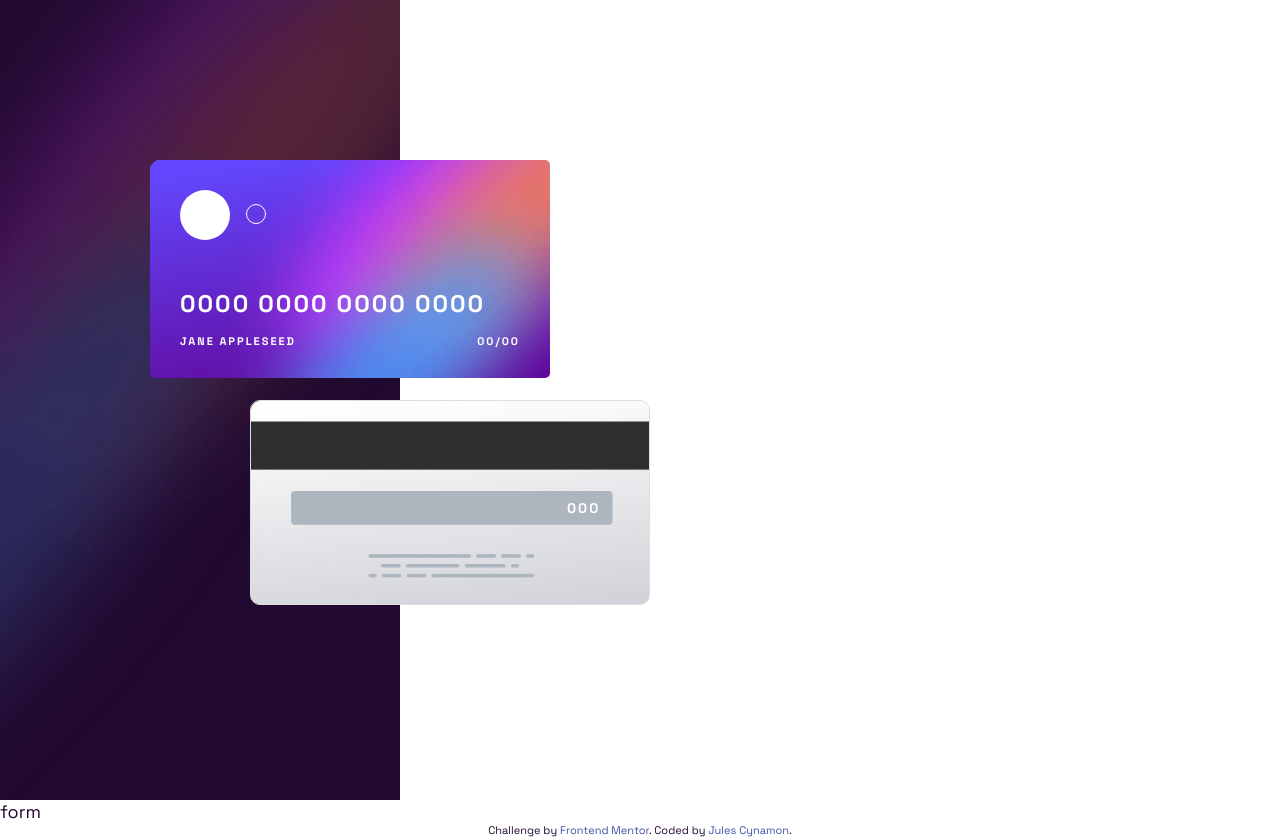
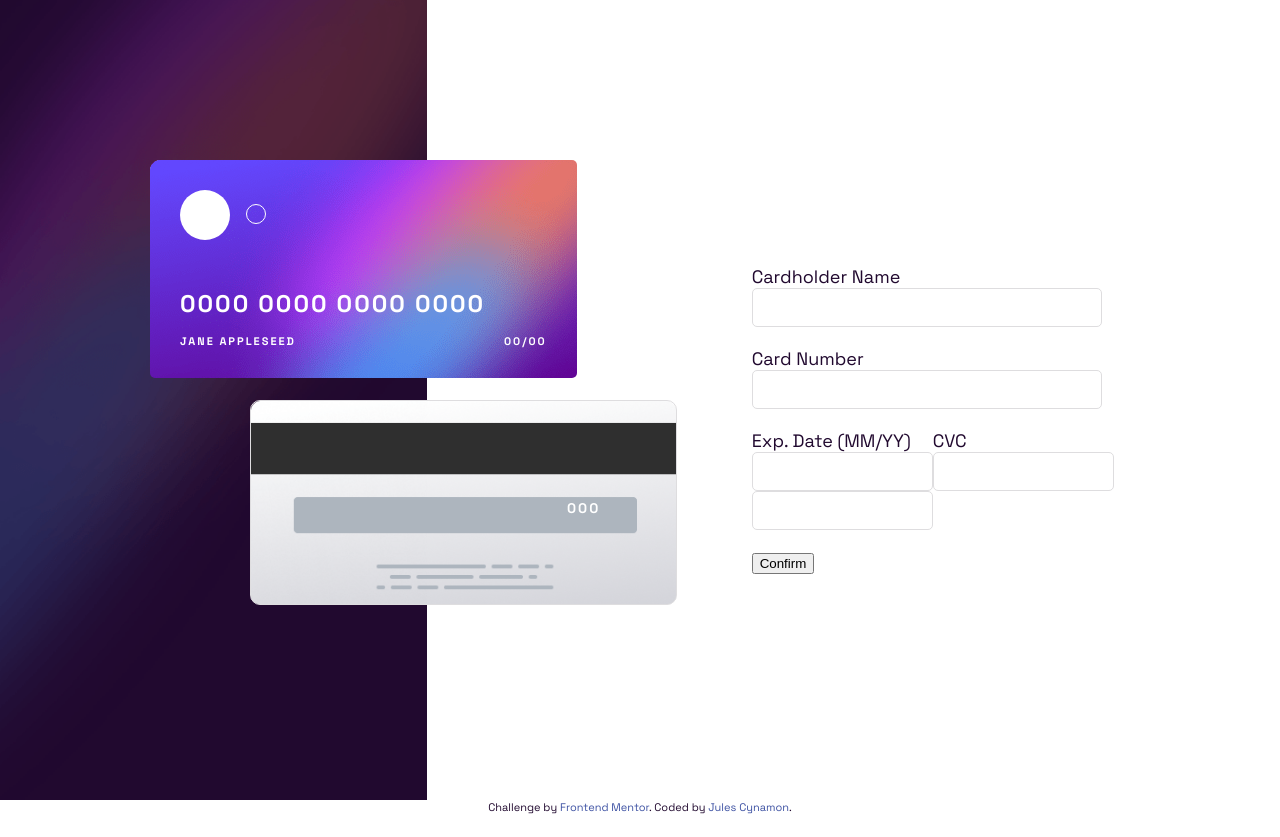
Before and after one commit to julescynamon/frontend-mentor-formcards, a React (Create React App) app: page / in a window 1280 px wide. After the commit the page ends 814 px from the top, so only its background shows below. Built offline with nearby package versions, Linux system fonts and the light colour scheme.

Commit message:
on attaue le form

```diff
--- a/src/Component/form/Form.js
+++ b/src/Component/form/Form.js
@@ -1,9 +1,10 @@
 import React from 'react';
 import CardForm from './cardForm/CardForm';
+import "./form.scss";
 
 export default function Form() {
     return (
-        <div>
+        <div className="card-form">
             <CardForm/>
         </div>
     )
--- a/src/Component/form/cardForm/CardForm.js
+++ b/src/Component/form/cardForm/CardForm.js
@@ -1,9 +1,33 @@
-import React from 'react'
+import React from 'react';
+import "./cardForm.scss";
 
 export default function CardFrom() {
     return (
-        <div>
-            form
-        </div>
+        <form>
+            <div className="form-name">
+                <label>Cardholder Name</label>
+                <input type="text" />
+            </div>
+            <div className="form-card-num">
+                <label>Card Number</label>
+                <input type="number" />
+            </div>
+            <div className="form-info">
+                <div className="date">
+                    <label>Exp. Date (MM/YY)</label>
+                    <input type="number" />
+                    <input type="number" />
+                </div>
+                <div className="cvc">
+                    <label>CVC</label>
+                    <input type="number" />
+                </div>
+            </div>
+            <div>
+            <button className="btn">
+                Confirm
+            </button>
+            </div>
+        </form>
     )
 }
--- /dev/null
+++ b/src/Component/form/cardForm/cardForm.scss
@@ -0,0 +1,11 @@
+.form-name,
+.form-card-num {
+    display: flex;
+    flex-direction: column;
+    margin-bottom: 20px;
+}
+
+.form-info {
+    display: flex;
+    margin-bottom: 20px;
+}
--- /dev/null
+++ b/src/Component/form/form.scss
@@ -0,0 +1,7 @@
+.card-form {
+    position: relative;
+    top: 30%;
+    left: 300px;
+    width: 400px;
+    padding: 25px;
+}
--- a/src/app.scss
+++ b/src/app.scss
@@ -1,6 +1,5 @@
-.app {
+.App {
     display: flex;
-    flex-direction: row;
 }
 
 .card {
@@ -13,6 +12,7 @@
 }
 
 .form {
+    flex: 2;
     display: flex;
     flex-direction: column;
 }
--- a/src/assets/styles/_base.scss
+++ b/src/assets/styles/_base.scss
@@ -41,6 +41,15 @@ img {
 
 input {
     font-family: var(--font-family);
+    border: 1px solid var(--light-grayish-violet);
+    border-radius: 5px;
+    padding: 10px;
+
+    &:focus {
+        outline: none;
+        border-image: var(--linear-gradient);
+        border-image-slice: 1;
+    }
 }
 
 ::placeholder {
--- a/src/assets/styles/_variables.scss
+++ b/src/assets/styles/_variables.scss
@@ -2,7 +2,8 @@
     // Primary
 
     // (active input border)
-    --linear-gradient: hsl(249, 99%, 64%) to hsl(278, 94%, 30%);
+    --linear-gradient: linear-gradient(90deg, rgba(100, 72, 254, 1) 0%, rgba(96, 5, 148, 1) 35%);
+    ;
     // input errors
     --red: hsl(0, 100%, 66%);
 
```
Also changed, not shown: src/Component/form/register/Register.js (added).
